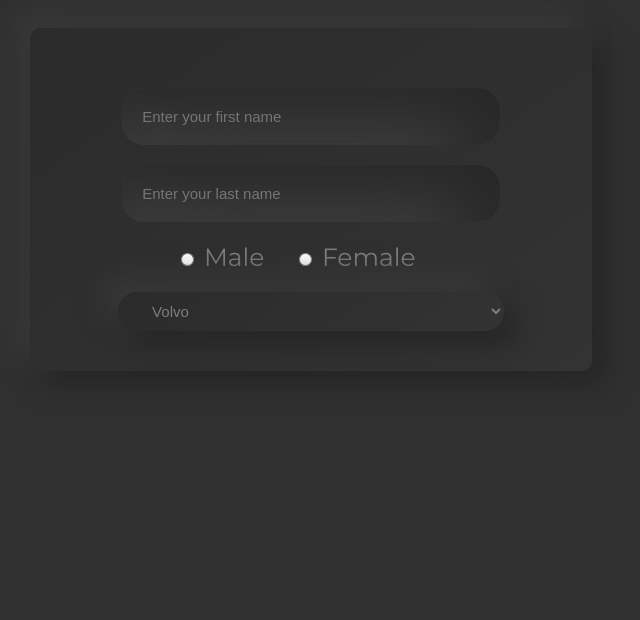
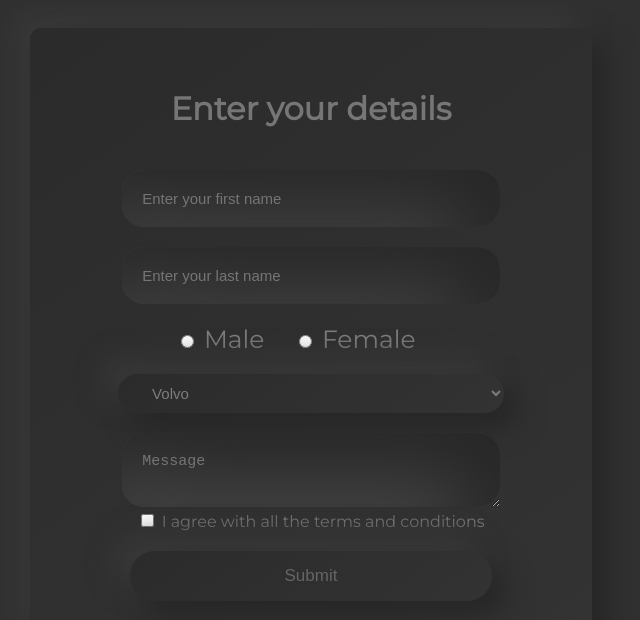
Before and after one commit to unnati2000/form-validator, a plain HTML site: page index.html in a window 1280 px wide. Shown: the whole page, without its empty margins (329-969 px from the left). Drawn offline with Linux system fonts and the light colour scheme.

Commit message:
Form page design

```diff
--- a/index.css
+++ b/index.css
@@ -31,7 +31,7 @@ input {
   width: 70%;
   border: none;
   border-radius: 22px;
-
+  color: #777676;
   background: #383838;
   box-shadow: inset -36px 36px 72px #282828, inset 36px -36px 72px #484848;
   font-size: 15px;
@@ -111,3 +111,7 @@ input:focus {
 .error-div {
   color: red;
 }
+
+.agree {
+  color: #777676;
+}
--- a/index.html
+++ b/index.html
@@ -10,6 +10,7 @@
   <body>
     <div class="form-div">
       <form class="form">
+        <h1 class="agree">Enter your details</h1>
         <div class="name-div">
           <input type="text" placeholder="Enter your first name" class="name" />
           <input type="text" placeholder="Enter your last name" class="name" />
@@ -32,6 +33,13 @@
             <option value="audi" class="option">Audi</option>
           </select>
         </div>
+        <textarea placeholder="Message" class="name"></textarea><br />
+        <input type="checkbox" id="agree" />
+        <label for="agreement" class="agree"
+          >I agree with all the terms and conditions</label
+        ><br />
+
+        <button type="submit" class="button">Submit</button>
       </form>
     </div>
   </body>
```
